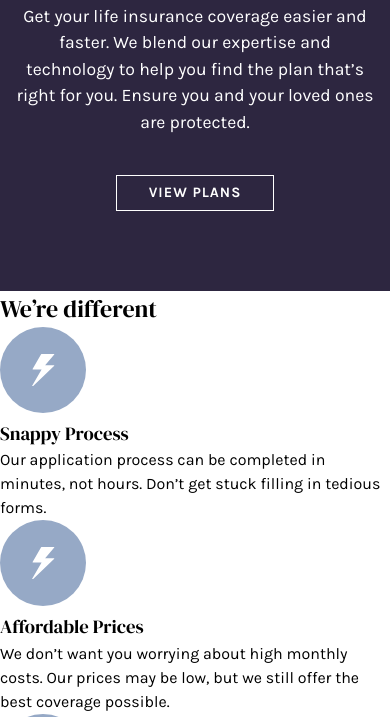
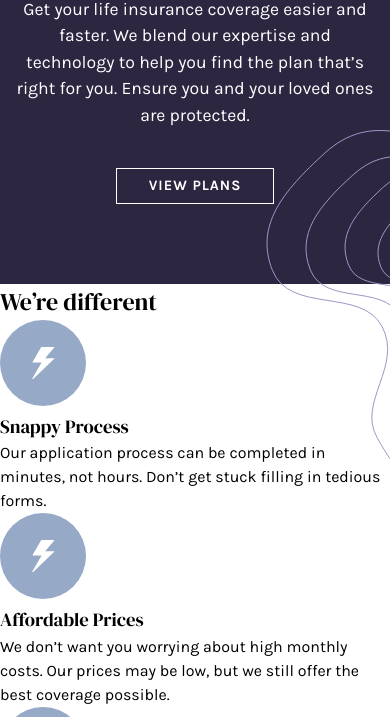
Before and after one commit to AhmedElaguab/insure-landing-page, a website: page index.html in a window 390 px wide. Shown: the part 731-1448 px from the top of the page. Drawn offline with Linux system fonts and the light colour scheme.

Commit message:
Add mobile intro pattersn

```diff
--- a/css/style.scss
+++ b/css/style.scss
@@ -177,11 +177,35 @@ h6 {
   text-align: center;
 
   &__body {
+    position: relative;
     padding: 5rem 1rem;
+
+    &::before {
+      content: '';
+      position: absolute;
+      background: url(./../images/bg-pattern-intro-left-mobile.svg) no-repeat
+        top left;
+      height: 100%;
+      width: 100%;
+      left: 0;
+      top: 0;
+    }
+
+    &::after {
+      content: '';
+      position: absolute;
+      background: url(./../images/bg-pattern-intro-right-mobile.svg) no-repeat
+        bottom right;
+      height: 100%;
+      width: 100%;
+      top: 176px;
+      right: 0;
+    }
   }
 
   &__img {
     max-width: 100%;
+    display: block;
   }
 
   &__heading {
@@ -199,6 +223,11 @@ h6 {
     padding: 0.4rem 2rem;
     margin-top: 1.5rem;
     border: 1.5px solid;
+
+    &:hover {
+      background: #fff;
+      color: $primary;
+    }
   }
 }
 // End intro styles
```
Also changed, not shown: css/style.css, 1 other file.
